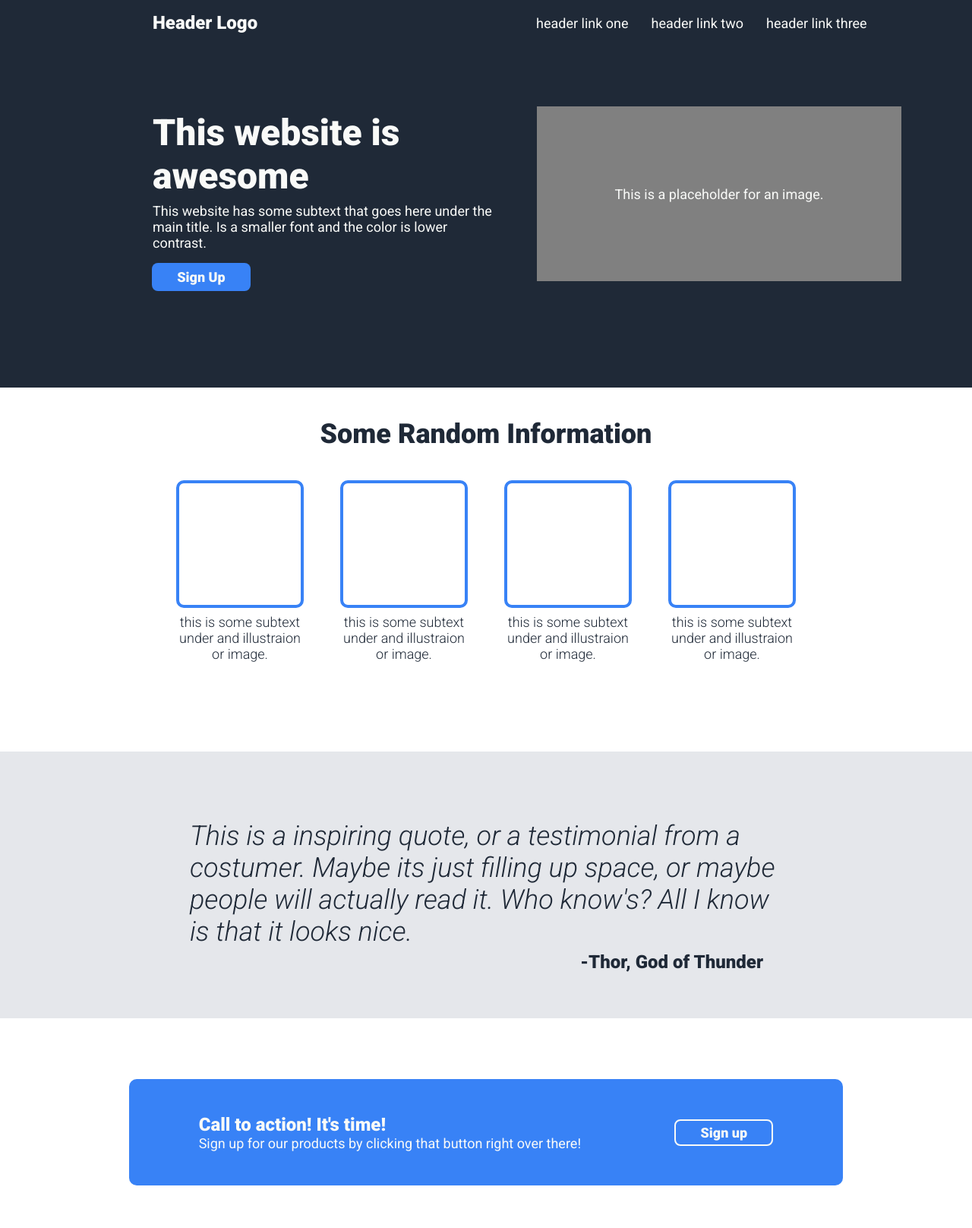
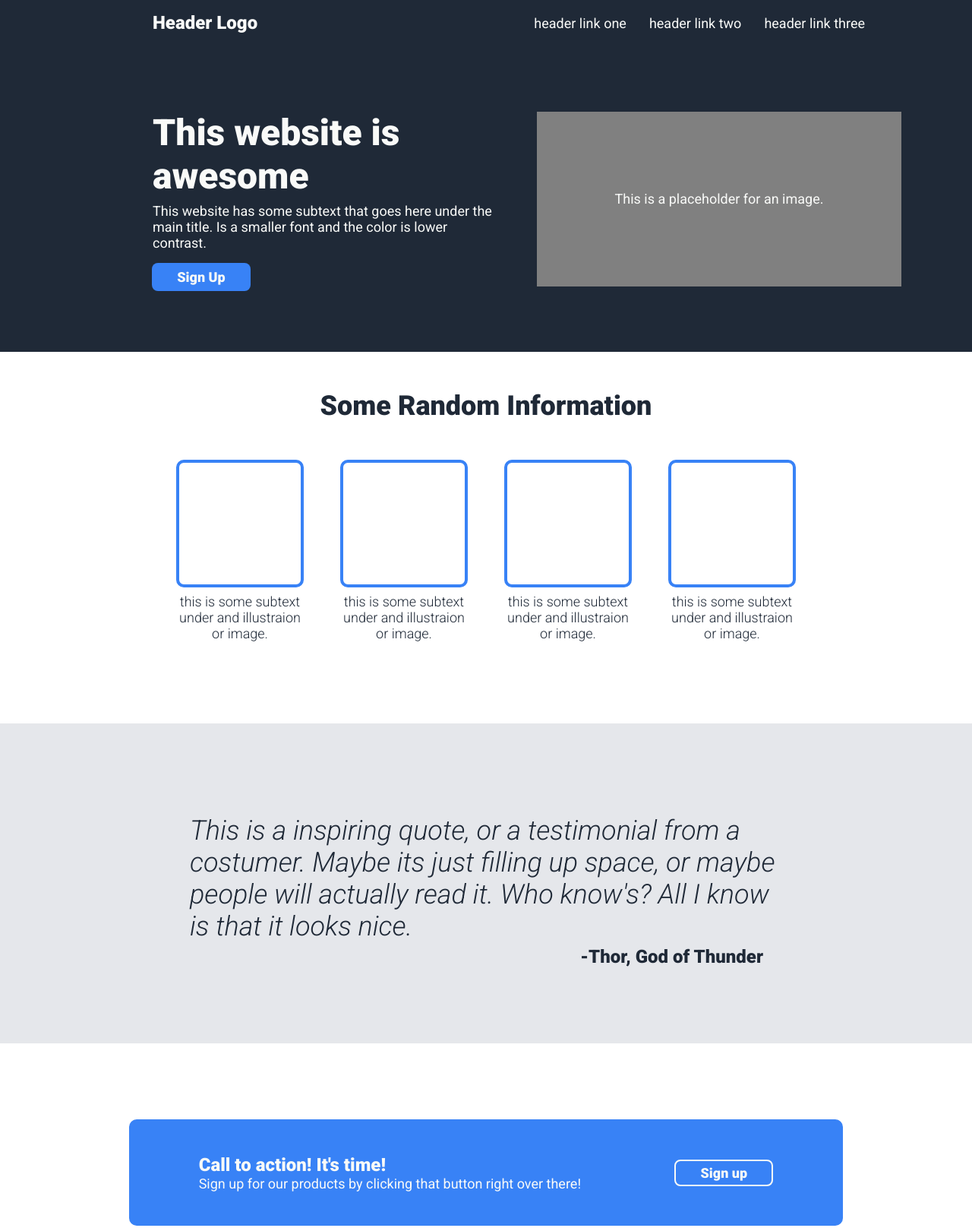
Before and after one commit to CamiloAHA/landing-page, a plain HTML site: page index.html in a window 1280 px wide. Shown: the top 1616 px of the page at 76% size. Drawn offline with Linux system fonts and the light colour scheme.

Commit message:
CSS file organized, and format tweaks

```diff
--- a/index.html
+++ b/index.html
@@ -10,7 +10,7 @@
         rel="stylesheet">
 </head>
 
-<body class="struct">
+<body class="structure">
     <div class="header">
         <div class="logo">Header Logo</div>
         <div class="links">
--- a/style.css
+++ b/style.css
@@ -4,20 +4,10 @@
     color: #F9FAF8;
 }
 
-.struct {
+.structure {
     display: flex;
     flex-direction: column;
     margin: 0px;
-}
-
-.links {
-    text-align: right;
-    padding: 1px;
-    margin: 5px;
-    margin-right: 80px;
-    gap: 30px;
-    display: flex;
-    flex: 1;
 }
 
 .header {
@@ -26,10 +16,26 @@
     color: #E5E7EB;
     padding-bottom: 80px;
     padding-top: 10px;
+    align-items: center;
 }
 
-.header div {
-    align-items: center;
+.header .logo {
+    font-size: 24px;
+    color: #F9FAF8;
+    font-weight: bold;
+    flex: 1;
+    margin: 5px;
+    padding: 1px;
+    margin-left: 200px;
+}
+
+.header .links {
+    text-align: right;
+    padding: 1px;
+    margin: 5px;
+    margin-right: 140px;
+    gap: 30px;
+    display: flex;
 }
 
 .header div p {
@@ -56,7 +62,7 @@
     box-sizing: border-box;
 }
 
-.header-img {
+.header .header-img {
     background-color: grey;
     width: 480px;
     height: 230px;
@@ -64,7 +70,6 @@
     justify-content: center;
     align-items: center;
     margin-left: 50px;
-    margin-bottom: 60px;
 }
 
 .content {
@@ -73,44 +78,11 @@
 }
 
 .section1 h3 {
-    margin: 40px;
+    margin: 50px;
     color: #1F2937;
     font-size: 36px;
     font-weight: 900;
     text-align: center;
-}
-
-.logo {
-    font-size: 24px;
-    color: #F9FAF8;
-    font-weight: bold;
-    flex: 1;
-    margin: 5px;
-    padding: 1px;
-    margin-left: 200px;
-}
-
-.center {
-    display: flex;
-    flex-direction: column;
-    justify-content: center;
-    align-items: center;
-    margin-bottom: 40px;
-}
-
-.center p {
-    width: 160px;
-    color: #1F2937;
-    font-weight: 300;
-    text-align: center;
-    margin: 8px;
-}
-
-.imagenes .cuadro {
-    height: 160px;
-    width: 160px;
-    border-radius: 10px;
-    border: 4px solid #3882F6;
 }
 
 .section1 .imagenes {
@@ -120,12 +92,36 @@
     padding-bottom: 70px;
 }
 
+.section1 .center {
+    display: flex;
+    flex-direction: column;
+    justify-content: center;
+    align-items: center;
+    margin-bottom: 30px;
+}
+
+.section1 .center p {
+    width: 160px;
+    color: #1F2937;
+    font-weight: 300;
+    text-align: center;
+    margin: 8px;
+}
+
+.section1 .cuadro {
+    height: 160px;
+    width: 160px;
+    border-radius: 10px;
+    border: 4px solid #3882F6;
+}
+
 .section2 {
     background-color: #E5E7EB;
     display: flex;
     flex-direction: column;
     justify-content: center;
     align-items: center;
+    padding: 120px 0px 100px;
 }
 
 .section2 div {
@@ -135,7 +131,6 @@
     font-weight: 300;
     width: 780px;
     text-align: left;
-    padding-top: 90px;
 }
 
 .section2 .name {
@@ -146,7 +141,6 @@
     font-weight: bold;
     padding-top: 5px;
     padding-right: 50px;
-    padding-bottom: 60px;
 }
 
 .section3 {
@@ -160,6 +154,7 @@
     margin: 80px;
     align-self: center;
     padding: 20px 30px;
+    margin: 100px auto;
     border-radius: 10px;
 }
 
```
